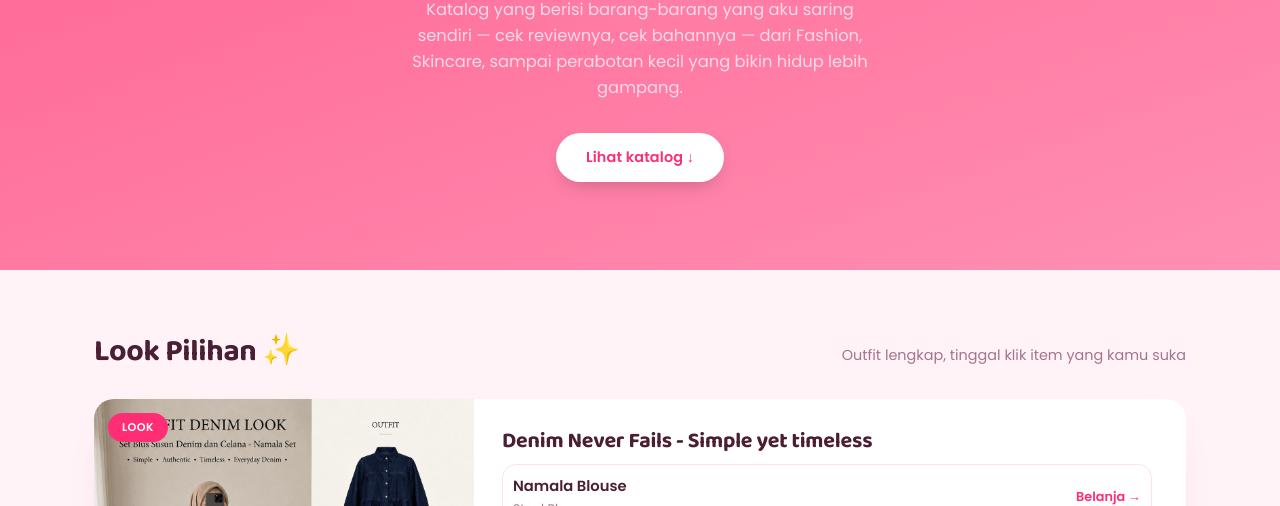
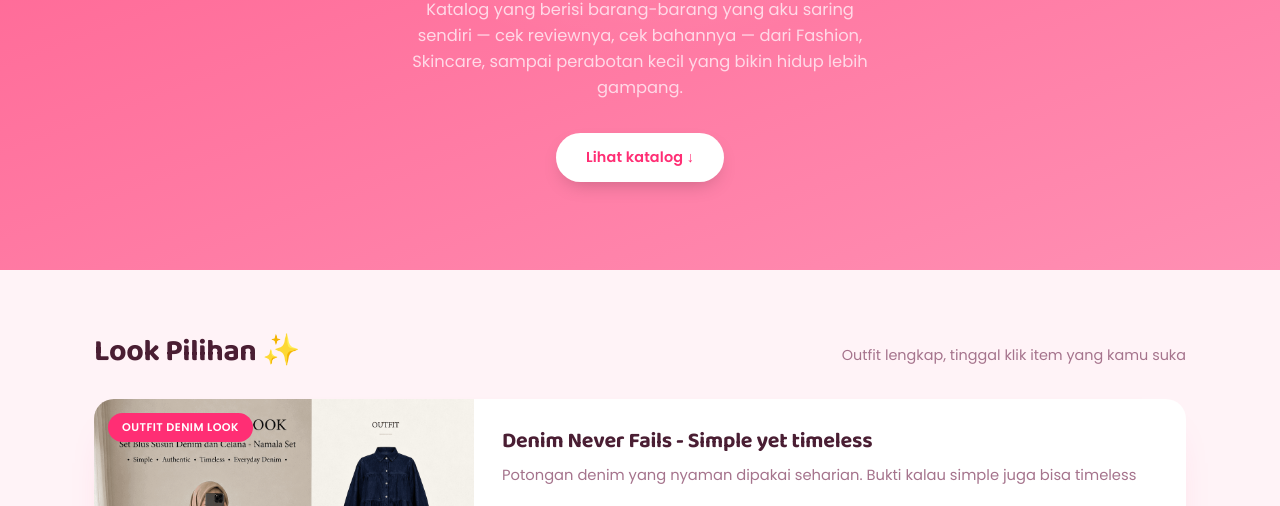
Before and after one commit to esthevia/Katalog-produk, a plain HTML site: page index.html in a window 1280 px wide. Shown: the part 446-952 px from the top of the page. Drawn offline with Linux system fonts and the light colour scheme; placeholder pictures from the web are drawn by us.

Commit message:
Update index.html

```diff
--- a/index.html
+++ b/index.html
@@ -49,10 +49,11 @@
           <article class="look-card">
             <a class="look-photo" href="https://s.shopee.co.id/60Q6Vax48m" target="_blank" rel="noopener sponsored">
               <img src="Look 1.png" alt="Look 1">
-              <span class="look-photo-tag">Look </span>
+              <span class="look-photo-tag">Outfit Denim Look</span>
             </a>
             <div class="look-detail">
               <h3 class="look-title">Denim Never Fails - Simple yet timeless</h3>
+              <p class="look-desc">Potongan denim yang nyaman dipakai seharian. Bukti kalau simple juga bisa timeless</p>
               <ul class="look-items">
                 <li class="look-item">
                   <a class="look-item-link" href="https://s.shopee.co.id/60Q6Vax48m" target="_blank" rel="noopener sponsored">
```
